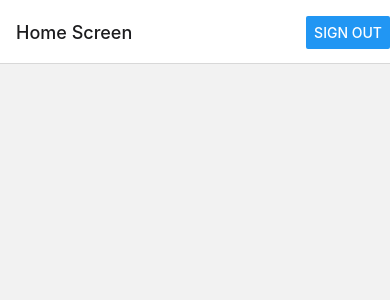
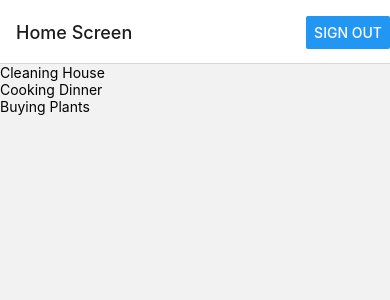
Before and after one commit to exelxior/rn-task-app, a React Native app: screen / in a window 390 px wide. Both pictures are taken after a click on the button "SIGN IN". Shown: the top 300 px of the page. Built offline with nearby package versions, Linux system fonts and the light colour scheme.

Commit message:
Add a simple task list

```diff
--- /dev/null
+++ b/app/screens/Home/TaskItem/index.tsx
@@ -0,0 +1,14 @@
+import React from "react";
+import { Text, View } from "react-native";
+import { Task } from "../../../types";
+
+const TaskItem = ({ item }: { item: Task }) => {
+  //console.log(task);
+  return (
+    <View>
+      <Text>{item.title}</Text>
+    </View>
+  );
+};
+
+export default TaskItem;
--- /dev/null
+++ b/app/screens/Home/TaskList/index.tsx
@@ -0,0 +1,35 @@
+import React from "react";
+import { FlatList, ListRenderItem } from "react-native";
+import { Task } from "../../../types";
+import TaskItem from "../TaskItem";
+
+const TaskList = () => {
+  const DATA = [
+    {
+      id: "bd7acbea-c1b1-46c2-aed5-3ad53abb28ba",
+      title: "Cleaning House",
+    },
+    {
+      id: "3ac68afc-c605-48d3-a4f8-fbd91aa97f63",
+      title: "Cooking Dinner",
+    },
+    {
+      id: "58694a0f-3da1-471f-bd96-145571e29d72",
+      title: "Buying Plants",
+    },
+  ];
+
+  const renderItem: ListRenderItem<Task> = ({ item }) => (
+    <TaskItem item={item} />
+  );
+
+  return (
+    <FlatList
+      data={DATA}
+      renderItem={renderItem}
+      keyExtractor={(item: Task) => item.id}
+    />
+  );
+};
+
+export default TaskList;
--- a/app/screens/Home/index.tsx
+++ b/app/screens/Home/index.tsx
@@ -1,6 +1,11 @@
 import React from "react";
 import { View, Text } from "react-native";
+import TaskList from "./TaskList";
 
 export default function Home() {
-  return <View></View>;
+  return (
+    <View>
+      <TaskList />
+    </View>
+  );
 }
--- a/app/types.ts
+++ b/app/types.ts
@@ -1,5 +1,10 @@
 import rootReducer from "./redux/rootReducer";
 import store from "./redux/store";
+
+export type Task = {
+  id: string | number[];
+  title: string;
+};
 
 // redux types
 export type RootState = ReturnType<typeof rootReducer>;
```
